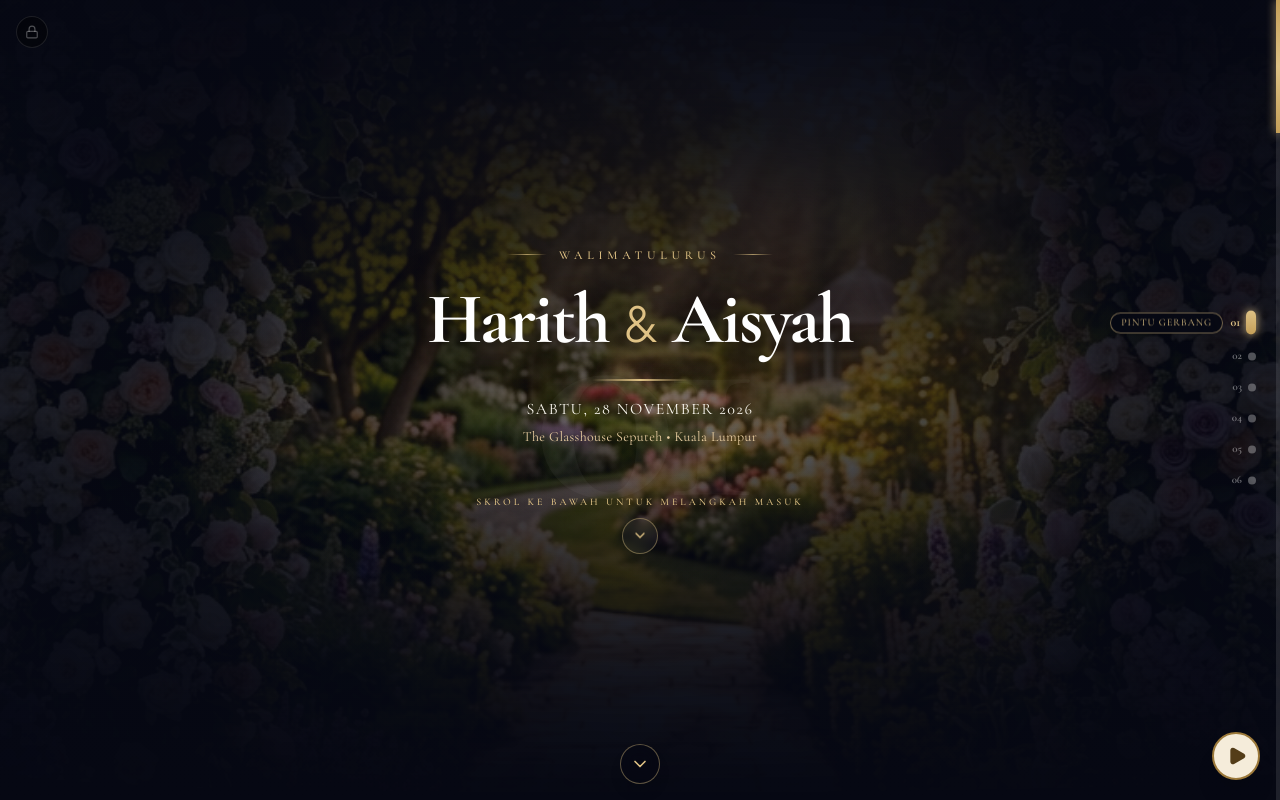
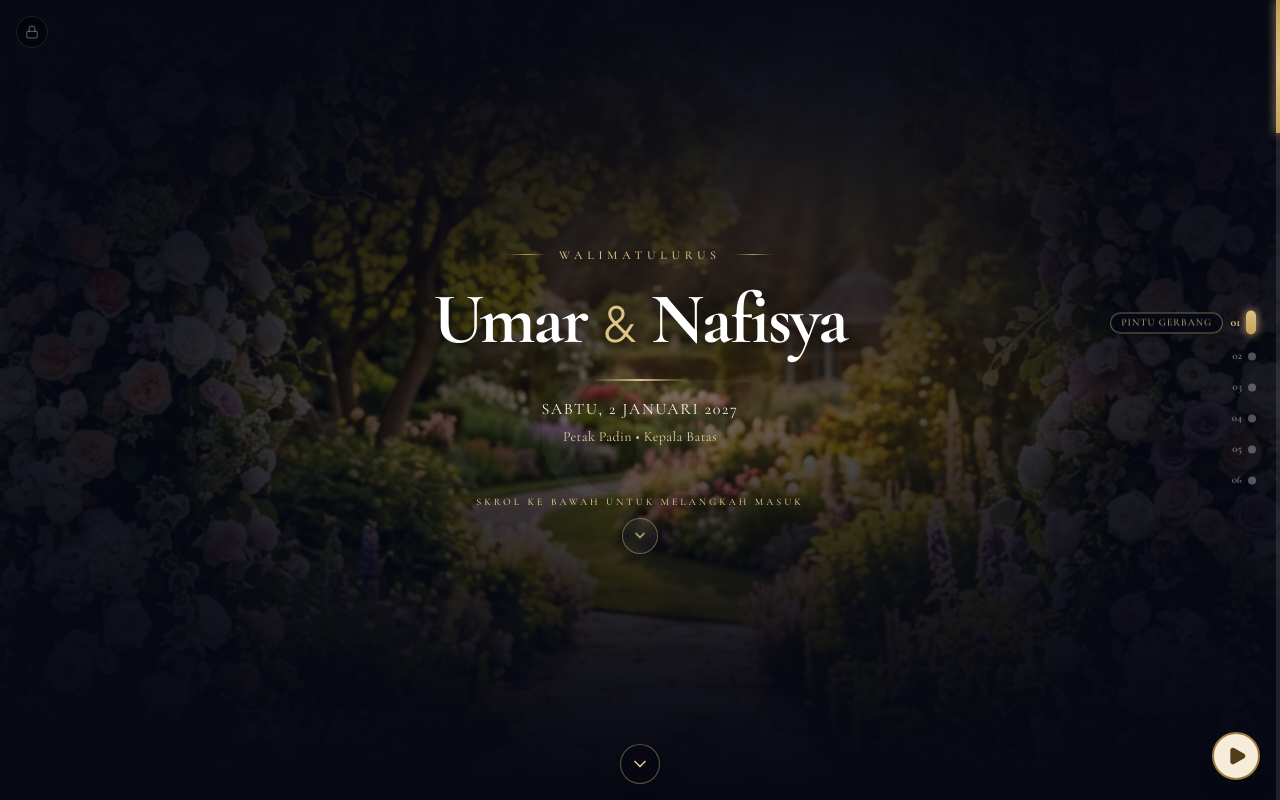
Before and after one commit to umarfarid97/weddingcard, a Next.js app: page / in a window 1280 px wide. Built offline with nearby package versions, Linux system fonts and the light colour scheme.

Commit message:
chore: update wedding details to Umar & Nafisya at Petak Padin Kepala Batas on 02.01.2027

```diff
--- a/src/components/card/SwiperWeddingSlider.tsx
+++ b/src/components/card/SwiperWeddingSlider.tsx
@@ -584,7 +584,7 @@ export default function SwiperWeddingSlider({ onSlideChange }: SwiperWeddingSlid
               data-swiper-parallax-y="-200"
               className="text-xs text-[#e8cda1] font-serif mb-4"
             >
-              Mohon maklumkan kehadiran anda sebelum 14 November 2026
+              Mohon maklumkan kehadiran anda sebelum 20 Disember 2026
             </p>
 
             {/* RSVP Form Content Directly on Background */}
@@ -826,7 +826,7 @@ export default function SwiperWeddingSlider({ onSlideChange }: SwiperWeddingSlid
               {weddingData.contacts.slice(0, 2).map((c, idx) => (
                 <a
                   key={idx}
-                  href={`https://wa.me/${c.phone}?text=Tahniah%20atas%20perkahwinan%20Harith%20dan%20Aisyah!`}
+                  href={`https://wa.me/${c.phone}?text=Tahniah%20atas%20perkahwinan%20${encodeURIComponent(weddingData.groom.name)}%20dan%20${encodeURIComponent(weddingData.bride.name)}!`}
                   target="_blank"
                   rel="noopener noreferrer"
                   className="px-4 py-2 rounded-full bg-white/[0.05] border border-[#dfc285]/40 text-[#dfc285] text-xs font-serif hover:bg-[#dfc285] hover:text-[#060813] transition-all flex items-center gap-1.5 shadow-md cursor-pointer"
--- a/src/data/weddingData.ts
+++ b/src/data/weddingData.ts
@@ -80,43 +80,43 @@ export interface WeddingConfig {
 
 export const weddingData: WeddingConfig = {
   meta: {
-    title: "Walimatulurus | Harith & Aisyah",
-    description: "Undangan Majlis Perkahwinan Harith & Aisyah. Bersama meraikan detik bahagia kami.",
+    title: "Walimatulurus | Umar & Nafisya",
+    description: "Undangan Majlis Perkahwinan Umar & Nafisya. Bersama meraikan detik bahagia kami.",
     themeColor: "#c5a059",
   },
   bismillahText: "بِسْمِ اللَّهِ الرَّحْمَٰنِ الرَّحِيمِ",
   invitationIntro:
     "Dengan penuh kesyukuran ke hadrat Ilahi, kami sekeluarga berbesar hati menjemput Dato' / Datin / Tuan / Puan / Encik / Cik seisi keluarga ke Majlis Walimatulurus anakanda kami tercinta",
   groom: {
-    name: "Harith",
-    fullName: "Muhammad Harith bin Ahmad Zaki",
+    name: "Umar",
+    fullName: "Muhammad Umar bin Ahmad Zaki",
     fatherName: "Ahmad Zaki bin Sulaiman",
     motherName: "Salmah binti Othman",
     photoUrl: "https://images.unsplash.com/photo-1507003211169-0a1dd7228f2d?auto=format&fit=crop&w=800&q=80",
     bio: "Anakanda kepada En. Ahmad Zaki & Pn. Salmah",
   },
   bride: {
-    name: "Aisyah",
-    fullName: "Nur Aisyah binti Mohd Radzi",
+    name: "Nafisya",
+    fullName: "Nur Nafisya binti Mohd Radzi",
     fatherName: "Mohd Radzi bin Ibrahim",
     motherName: "Rohana binti Abdullah",
     photoUrl: "https://images.unsplash.com/photo-1534528741775-53994a69daeb?auto=format&fit=crop&w=800&q=80",
     bio: "Anakanda kepada En. Mohd Radzi & Pn. Rohana",
   },
   event: {
-    date: "2026-11-28T11:00:00+08:00",
-    dateFormatted: "Sabtu, 28 November 2026",
-    islamicDate: "18 Jamadilawal 1448H",
+    date: "2027-01-02T11:00:00+08:00",
+    dateFormatted: "Sabtu, 2 Januari 2027",
+    islamicDate: "23 Rejab 1448H",
     timeFormatted: "11:00 AM - 4:00 PM",
-    venueName: "The Glasshouse Seputeh",
-    hallName: "Grand Ballroom & The Lawn",
-    address: "17, Lorong Syed Putra Kiri, Bukit Seputeh, 50460 Kuala Lumpur",
-    city: "Kuala Lumpur",
-    state: "Wilayah Persekutuan",
-    googleMapsUrl: "https://maps.google.com/?q=The+Glasshouse+at+Seputeh",
-    wazeUrl: "https://waze.com/ul?q=The%20Glasshouse%20at%20Seputeh",
-    calendarSummary: "Walimatulurus Harith & Aisyah",
-    calendarDescription: "Majlis Perkahwinan Muhammad Harith & Nur Aisyah bertempat di The Glasshouse Seputeh.",
+    venueName: "Petak Padin",
+    hallName: "Dewan Terbuka Petak Padin",
+    address: "Petak Padin Cottage, Jalan Pongsu Seribu, 13200 Kepala Batas, Pulau Pinang",
+    city: "Kepala Batas",
+    state: "Pulau Pinang",
+    googleMapsUrl: "https://maps.google.com/?q=Petak+Padin+Cottage+Kepala+Batas",
+    wazeUrl: "https://waze.com/ul?q=Petak%20Padin%20Cottage%20Kepala%20Batas",
+    calendarSummary: "Walimatulurus Umar & Nafisya",
+    calendarDescription: "Majlis Perkahwinan Muhammad Umar & Nur Nafisya bertempat di Petak Padin, Kepala Batas.",
   },
   doa: {
     arabic:
@@ -176,7 +176,7 @@ export const weddingData: WeddingConfig = {
   ],
   gift: {
     bankName: "Maybank",
-    accountHolder: "Muhammad Harith bin Ahmad Zaki",
+    accountHolder: "Muhammad Umar",
     accountNumber: "164012345678",
     qrValue: "164012345678",
   },
--- a/src/lib/storage.ts
+++ b/src/lib/storage.ts
@@ -59,19 +59,19 @@ const DEFAULT_WISHES: WishRecord[] = [
   {
     id: "wish_1",
     name: "Farhan & Keluarga",
-    message: "Barakallahu lakuma wa baraka 'alaikuma wa jama'a bainakuma fi khair. Selamat melayari bahtera perkahwinan Harith & Aisyah!",
+    message: "Barakallahu lakuma wa baraka 'alaikuma wa jama'a bainakuma fi khair. Selamat melayari bahtera perkahwinan Umar & Nafisya!",
     createdAt: new Date(Date.now() - 86400000 * 2).toISOString(),
   },
   {
     id: "wish_2",
     name: "Dr. Zulkifli",
-    message: "Tahniah Harith & Aisyah! Semoga mahligai yang dibina sentiasa dilimpahi sakinah, mawaddah wa rahmah hingga ke syurga.",
+    message: "Tahniah Umar & Nafisya! Semoga mahligai yang dibina sentiasa dilimpahi sakinah, mawaddah wa rahmah hingga ke syurga.",
     createdAt: new Date(Date.now() - 86400000).toISOString(),
   },
   {
     id: "wish_3",
     name: "Nabila & Rakan Sekerja",
-    message: "Tahniah Aisyah! Sama cantik sama padan bagai pinang dibelah dua. Can't wait to celebrate your special day!",
+    message: "Tahniah Nafisya & Umar! Sama cantik sama padan bagai pinang dibelah dua. Can't wait to celebrate your special day!",
     createdAt: new Date(Date.now() - 3600000 * 5).toISOString(),
   },
 ];
```
